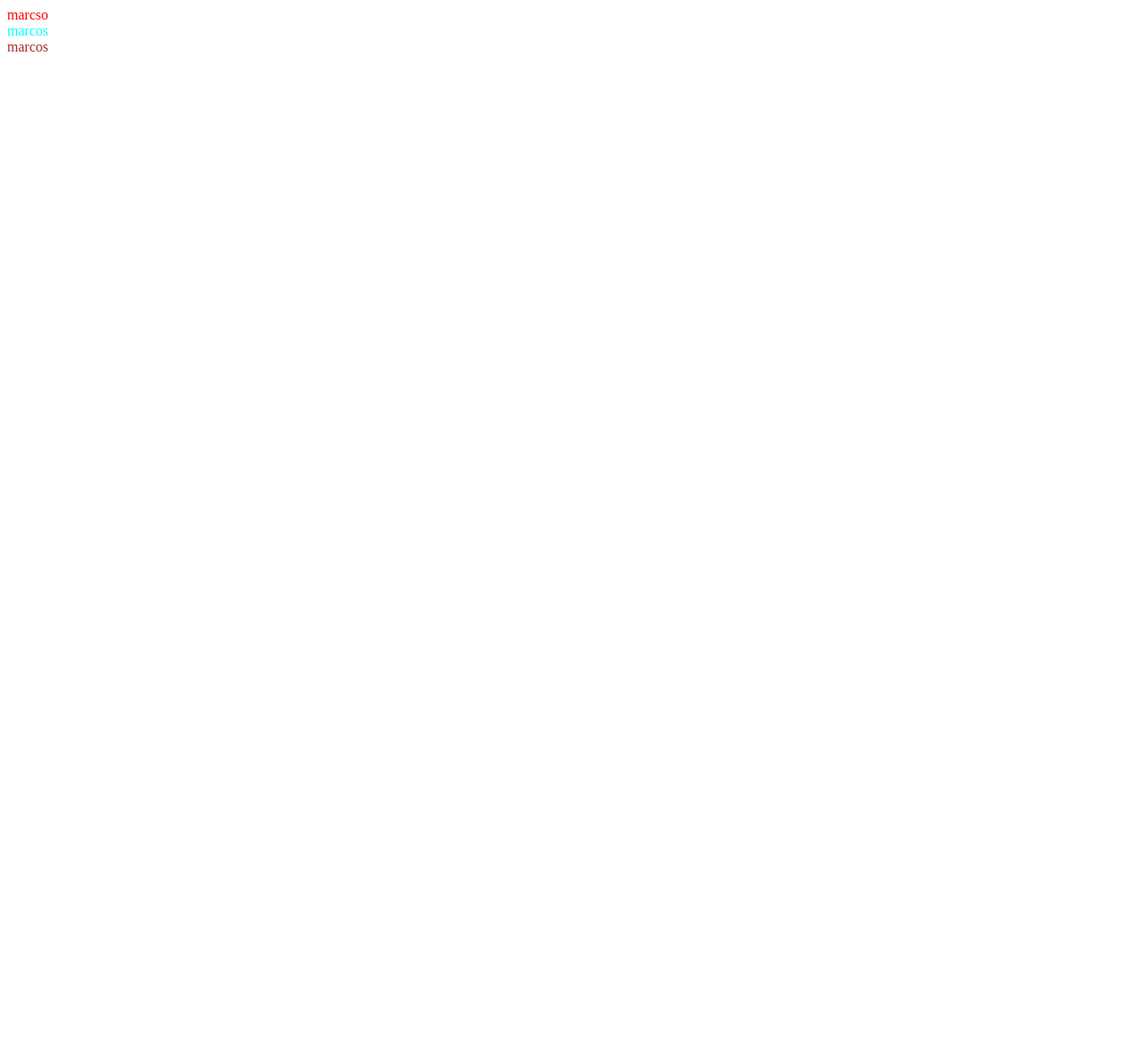
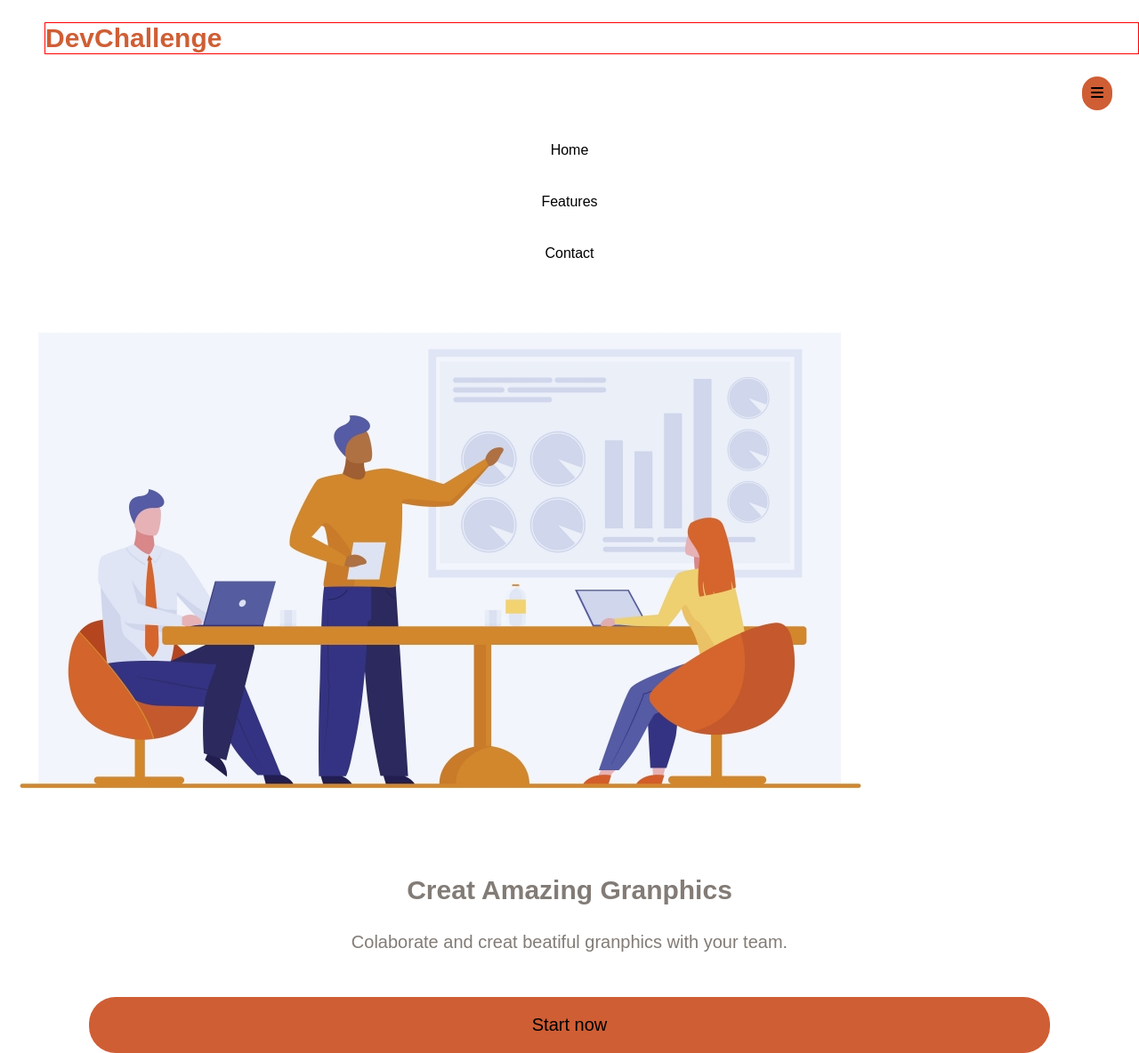
Before and after one commit to marcos-viny/desafio, a plain HTML site: page index.html in a window 1280 px wide. Shown: the whole page at 89% size. Before the commit the page ends 800 px from the top, so only its background shows below. Drawn offline with Linux system fonts and the light colour scheme.

Commit message:
atualizando

```diff
--- /dev/null
+++ b/challenge.css
@@ -0,0 +1,77 @@
+html,
+body {
+    margin: 0px;
+    padding: 0px;
+    font-family: Arial, Helvetica, sans-serif;
+}
+
+.a1 {
+    padding: 10px;
+    display: block;
+    color: black;
+    align-items: center;
+    text-align: right;
+    background-color: rgb(207, 94, 53);
+    margin: 0px 30px 0px 95%;
+    border-radius: 20px;
+}
+
+.a1:hover {
+    color: white;
+}
+
+.ul li {
+    list-style: none;
+    text-align: center;
+}
+
+.ul a {
+    display: block;
+    text-decoration: none;
+    padding: 20px 0px;
+    color: black;
+    margin-left: -40px;
+}
+
+.ul a:hover {
+    background-color: rgb(207, 94, 53);
+    color: white;
+}
+
+.cabeca h1 {
+    color: rgb(207, 94, 53);
+    font-size: 30px;
+    font-weight: bold;
+    margin-left: 50px;
+    border: 1px solid red;
+}
+
+.section-2 h1 {
+    color: rgb(130, 123, 118);
+    text-align: center;
+    font-size: 30px;
+    margin: 50px 50px 0px;
+}
+
+.section-2 p {
+    color: rgb(130, 123, 118);
+    font-size: 20px;
+    text-align: center;
+    margin: 30px 70px 0px;
+}
+
+footer a {
+    color: black;
+    font-size: 20px;
+    display: block;
+    text-align: center;
+    background-color: rgb(207, 94, 53);
+    padding: 20px 50px;
+    margin: 50px 100px 0px;
+    text-decoration: none;
+    border-radius: 30px;
+}
+
+footer a:hover {
+    color: white;
+}
--- a/index.css
+++ /dev/null
@@ -1,11 +0,0 @@
-header {
-    color: red;
-}
-
-main {
-    color: aqua;
-}
-
-footer {
-    color: brown;
-}
--- a/index.html
+++ b/index.html
@@ -5,14 +5,47 @@
     <meta charset="UTF-8">
     <meta http-equiv="X-UA-Compatible" content="IE=edge">
     <meta name="viewport" content="width=device-width, initial-scale=1.0">
-    <title>Document</title>
-    <link rel="stylesheet" href="index.css">
+    <link rel="stylesheet" href="challenge.css">
+    <script src="https://kit.fontawesome.com/bbe93fcdd3.js" crossorigin="anonymous"></script>
+    <title>Desafio</title>
 </head>
 
 <body>
-    <header>marcso</header>
-    <main>marcos</main>
-    <footer>marcos</footer>
+    <div class="principal">
+        <section class="section-1">
+            <header class="cabeca">
+                <h1>DevChallenge </h1>
+                <a href="#" class="a1"><i class="fas fa-bars"></i><span class="hidden"></span></a>
+                <nav class="nav">
+                    <ul class="ul">
+                        <li><a href="#">Home</a></li>
+                        <li><a href="#">Features</a></li>
+                        <li><a href="#">Contact</a></li>
+                    </ul>
+                </nav>
+            </header>
+        </section>
+
+        <section>
+
+            <main>
+                <img src="/main.jpg" alt="">
+            </main>
+
+        </section>
+
+        <section class="section-2">
+            <h1>Creat Amazing Granphics</h1>
+            <p>
+                Colaborate and creat beatiful granphics with your team.
+            </p>
+        </section>
+        <section>
+            <footer><a href="#">Start now</a></footer>
+        </section>
+    </div>
 </body>
 
 </html>
+
+<!--<i class="fas fa-bars"></i>-->
```
Also changed, not shown: desktop.png (added), main.jpg (added), mobile.png (added), team.jpg (added), 1 other file.
